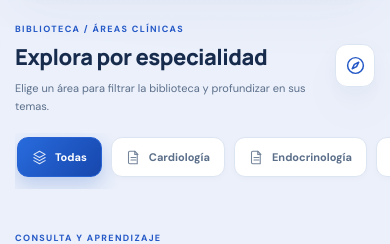
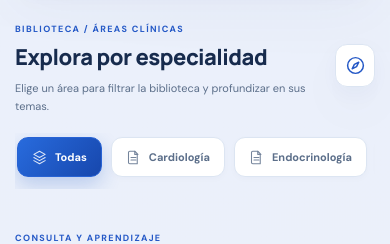
Before and after one commit to speedyred13/manual-medico, a React (Vite) app: page / in a window 390 px wide. Shown: the part 1880-2124 px from the top of the page. Built offline with nearby package versions, Linux system fonts and the light colour scheme.

Commit message:
fix: contain specialty filter scroller on mobile

```diff
--- a/src/App.css
+++ b/src/App.css
@@ -439,7 +439,7 @@ html { scroll-padding-top:92px; }
 .workspace .titulo-seccion h2 { margin:7px 0 0; font:800 clamp(22px,2.2vw,26px)/1.25 Manrope,sans-serif; letter-spacing:-.5px; color:var(--texto); }
 .workspace .titulo-seccion p { font-size:11px; }
 .section-icon { display:grid; place-items:center; width:43px; height:43px; border:1px solid var(--borde); border-radius:12px; background:var(--superficie); color:var(--acento); box-shadow:var(--tarjeta-glow); }
-.filtros { display:flex; flex-wrap:nowrap; gap:9px; overflow-x:auto; overflow-y:hidden; padding:4px 2px 12px; scrollbar-width:thin; scrollbar-color:var(--borde) transparent; }
+.filtros { display:flex; flex-wrap:nowrap; gap:9px; overflow-x:auto; overflow-y:hidden; padding:4px 2px 12px; margin-right:0; scrollbar-width:thin; scrollbar-color:var(--borde) transparent; }
 .filtro { flex:0 0 auto; display:inline-flex; align-items:center; gap:8px; min-height:40px; padding:0 14px; border:1px solid var(--borde); border-radius:11px; background:var(--superficie); color:var(--texto-secundario); box-shadow:0 2px 6px rgba(18,45,88,.025); font-size:11px; font-weight:800; white-space:nowrap; }
 .filtro .filtro-icono { display:grid; place-items:center; }
 .filtro:hover { background:var(--acento-suave); transform:translateY(-2px); }
```
